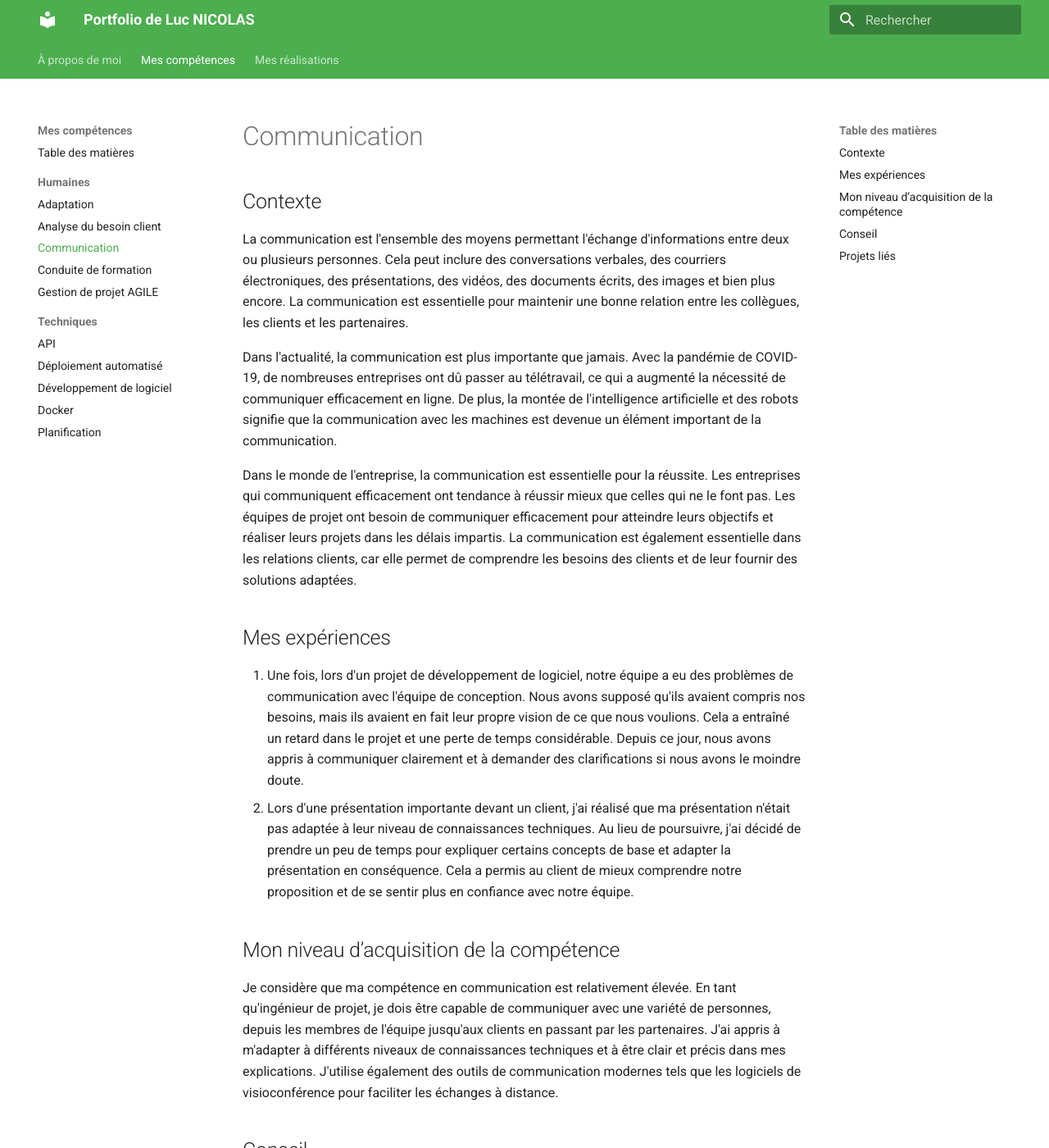
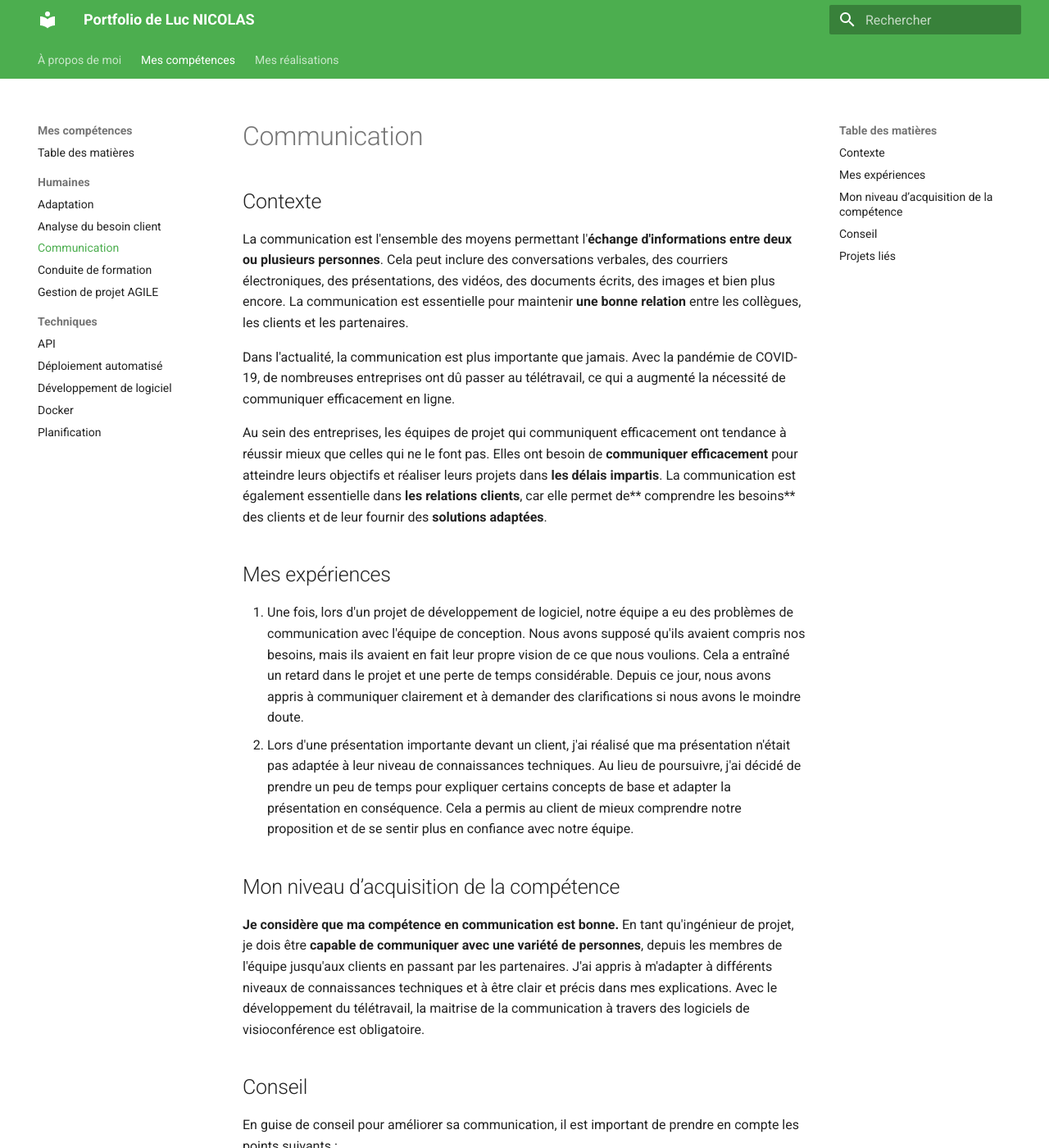
Before and after one commit to lucnicolas/portfolio, an MkDocs documentation site: the page built from docs/mes-compétences/Humaines/communication.md, in a window 1280 px wide and 1400 px high. Shown: the whole window at 82% size. Built offline with MkDocs 1.6.1 and Material for MkDocs 9.7.7, drawn with Linux system fonts in a browser that asks for light colours; some of the changed text lies outside the part shown.

Commit message:
docs: write things

```diff
--- a/docs/mes-compétences/Humaines/communication.md
+++ b/docs/mes-compétences/Humaines/communication.md
@@ -2,21 +2,17 @@
 
 ## Contexte
 
-La communication est l'ensemble des moyens permettant l'échange d'informations entre deux ou plusieurs personnes. Cela
+La communication est l'ensemble des moyens permettant l'**échange d'informations entre deux ou plusieurs personnes**. Cela
 peut inclure des conversations verbales, des courriers électroniques, des présentations, des vidéos, des documents
-écrits, des images et bien plus encore. La communication est essentielle pour maintenir une bonne relation entre les
+écrits, des images et bien plus encore. La communication est essentielle pour maintenir **une bonne relation** entre les
 collègues, les clients et les partenaires.
 
 Dans l'actualité, la communication est plus importante que jamais. Avec la pandémie de COVID-19, de nombreuses
-entreprises ont dû passer au télétravail, ce qui a augmenté la nécessité de communiquer efficacement en ligne. De plus,
-la montée de l'intelligence artificielle et des robots signifie que la communication avec les machines est devenue un
-élément important de la communication.
+entreprises ont dû passer au télétravail, ce qui a augmenté la nécessité de communiquer efficacement en ligne.
 
-Dans le monde de l'entreprise, la communication est essentielle pour la réussite. Les entreprises qui communiquent
-efficacement ont tendance à réussir mieux que celles qui ne le font pas. Les équipes de projet ont besoin de communiquer
-efficacement pour atteindre leurs objectifs et réaliser leurs projets dans les délais impartis. La communication est
-également essentielle dans les relations clients, car elle permet de comprendre les besoins des clients et de leur
-fournir des solutions adaptées.
+Au sein des entreprises, les équipes de projet qui communiquent efficacement ont tendance à réussir mieux que celles qui ne le font pas. Elles ont besoin de **communiquer efficacement** pour atteindre leurs objectifs et réaliser leurs projets dans **les délais impartis**. La communication est
+également essentielle dans **les relations clients**, car elle permet de** comprendre les besoins** des clients et de leur
+fournir des **solutions adaptées**.
 
 ## Mes expériences
 
@@ -31,30 +27,25 @@ fournir des solutions adaptées.
 
 ## Mon niveau d’acquisition de la compétence
 
-Je considère que ma compétence en communication est relativement élevée. En tant qu'ingénieur de projet, je dois être
-capable de communiquer avec une variété de personnes, depuis les membres de l'équipe jusqu'aux clients en passant par
+**Je considère que ma compétence en communication est bonne.** En tant qu'ingénieur de projet, je dois être
+**capable de communiquer avec une variété de personnes**, depuis les membres de l'équipe jusqu'aux clients en passant par
 les partenaires. J'ai appris à m'adapter à différents niveaux de connaissances techniques et à être clair et précis dans
-mes explications. J'utilise également des outils de communication modernes tels que les logiciels de visioconférence
-pour faciliter les échanges à distance.
+mes explications. Avec le développement du télétravail, la maitrise de la communication à travers des logiciels de visioconférence est obligatoire.
 
 ## Conseil
 
 En guise de conseil pour améliorer sa communication, il est important de prendre en compte les points suivants :
 
-1. Pratiquer régulièrement la communication : la communication est une compétence qui s'entraîne. Il est donc important
+1. **Pratiquer régulièrement** : la communication est une compétence qui s'entraîne. Il est donc important
    de pratiquer continuellement pour l'améliorer.
-
-2. S'adapter à son public : il est important de comprendre son public et d'adapter son message en fonction de son niveau
+2. **S'adapter à son public** : il est important de comprendre son public et d'adapter son message en fonction de son niveau
    de compréhension et de ses attentes. Pour cela, il est important de prendre en compte son niveau de connaissance, son
    vocabulaire, ses préférences, etc.
-
-3. Écouter activement : la communication ne consiste pas seulement à parler, mais aussi à écouter. Il est donc important
+3. **Écouter activement** : la communication ne consiste pas seulement à parler, mais aussi à écouter. Il est donc important
    de prêter attention à son interlocuteur et de montrer de l'intérêt pour ce qu'il a à dire.
-
-4. Utiliser des exemples concrets : pour faciliter la compréhension de son message, il est recommandé d'utiliser des
+4. **Utiliser des exemples concrets** : pour faciliter la compréhension de son message, il est recommandé d'utiliser des
    exemples concrets et pertinents.
-
-5. Travailler sur sa posture : la communication verbale est importante, mais la communication non-verbale l'est tout
+5. **Travailler sur sa posture** : la communication verbale est importante, mais la communication non-verbale l'est tout
    autant. La posture, les expressions faciales et le langage corporel en général sont des éléments qui peuvent
    influencer la qualité de la communication.
 
```
Also changed, not shown: docs/mes-compétences/Humaines/adaptation.md (+7 -11 lines), docs/mes-compétences/Humaines/analyse-du-besoin.md (+13 -16 lines), docs/mes-compétences/Humaines/conduite-de-formation.md (+10 -13 lines), docs/mes-compétences/Humaines/gestion-de-projet-agile.md (+24 -25 lines).
